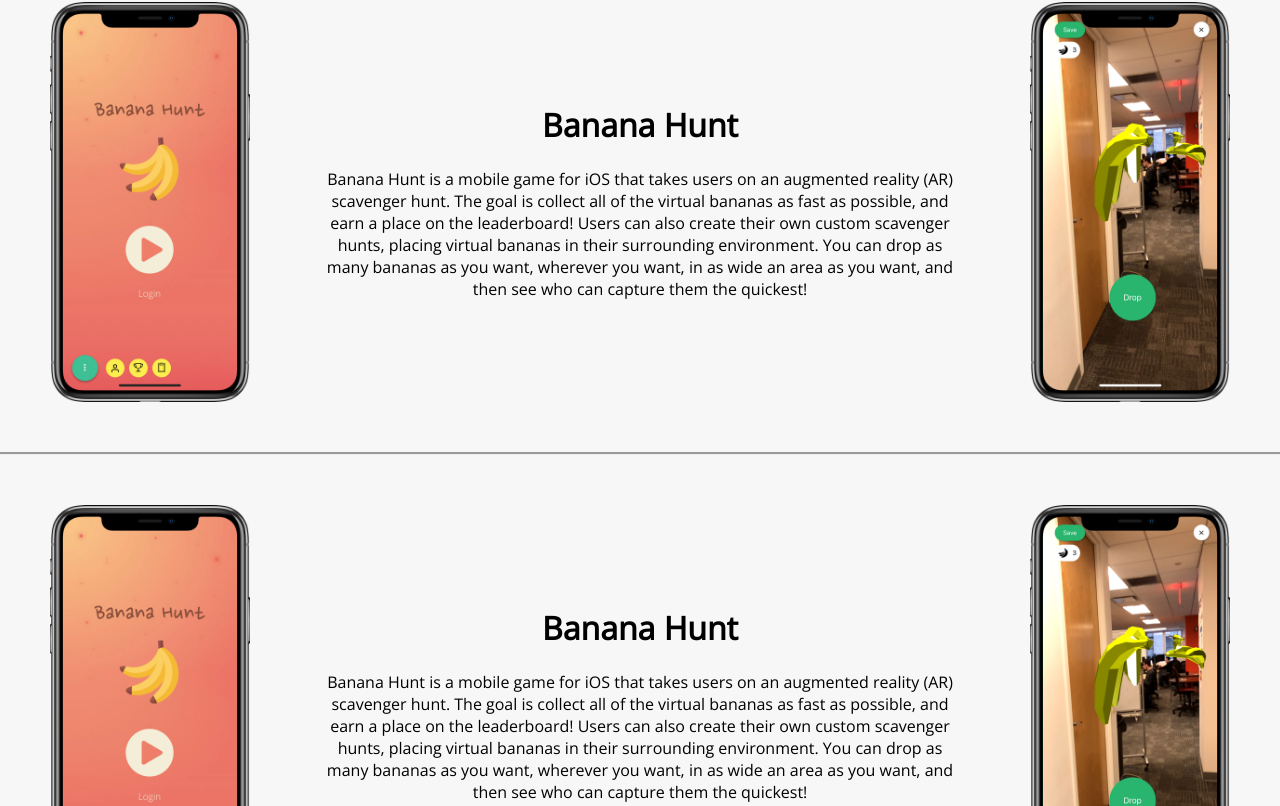
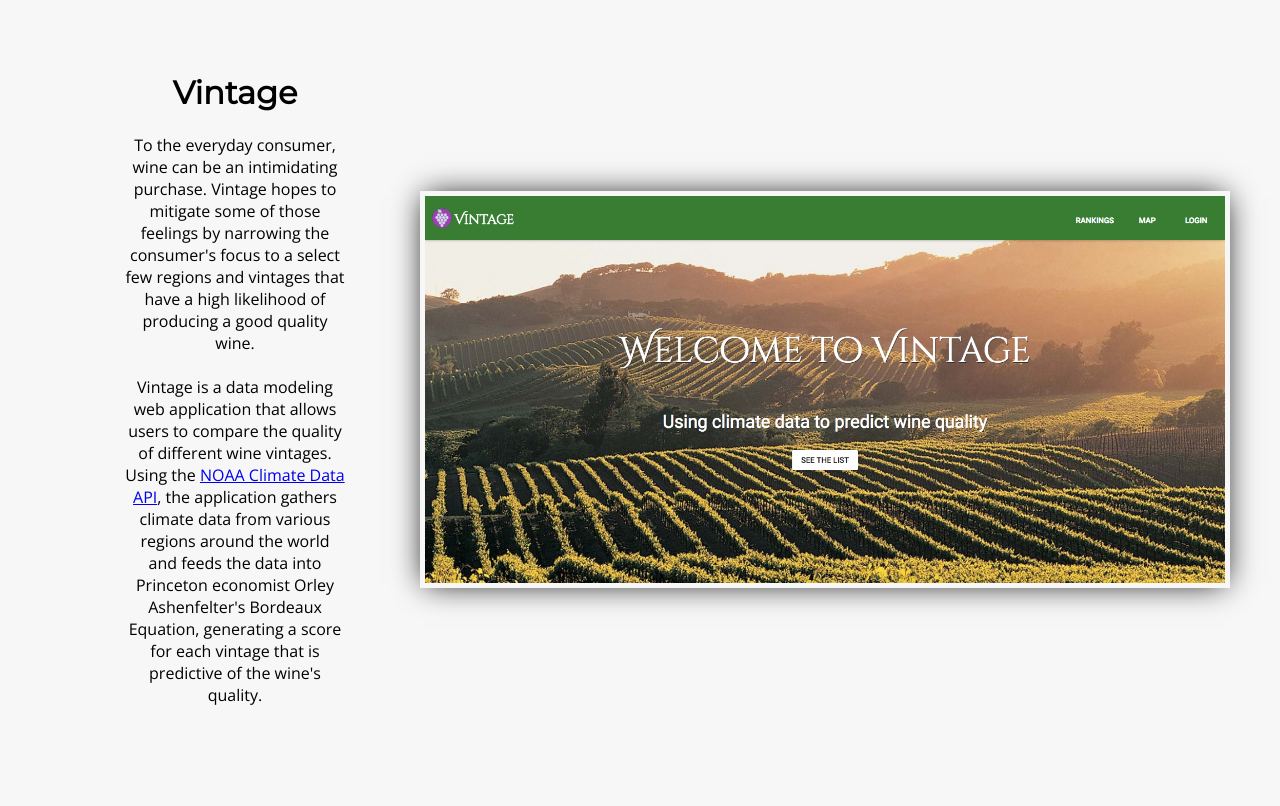
Before and after one commit to dmzobel/dmzobel.github.io, a React (Create React App) app: page /projects in a window 1280 px wide. Shown: the part 694-1500 px from the top of the page. Built offline with nearby package versions, Linux system fonts and the light colour scheme.

Commit message:
completed Projects component

```diff
--- a/src/components/Projects.js
+++ b/src/components/Projects.js
@@ -1,5 +1,5 @@
 import React from 'react';
-import { bhDemo1, bhDemo2 } from '../images';
+import { bhDemo1, bhDemo2, vintage, wizBang } from '../images';
 
 const Projects = () => (
   <React.Fragment>
@@ -21,38 +21,46 @@ const Projects = () => (
       <img src={bhDemo2} alt="" className="screenshot" />
     </div>
     <div className="project-section">
-      <img src={bhDemo1} alt="" className="screenshot" />
       <div>
-        <h1>Banana Hunt</h1>
+        <h1>Vintage</h1>
         <br />
         <p>
-          Banana Hunt is a mobile game for iOS that takes users on an augmented
-          reality (AR) scavenger hunt. The goal is collect all of the virtual
-          bananas as fast as possible, and earn a place on the leaderboard!
-          Users can also create their own custom scavenger hunts, placing
-          virtual bananas in their surrounding environment. You can drop as many
-          bananas as you want, wherever you want, in as wide an area as you
-          want, and then see who can capture them the quickest!
+          To the everyday consumer, wine can be an intimidating purchase.
+          Vintage hopes to mitigate some of those feelings by narrowing the
+          consumer's focus to a select few regions and vintages that have a high
+          likelihood of producing a good quality wine.
+        </p>
+        <br />
+        <p>
+          Vintage is a data modeling web application that allows users to
+          compare the quality of different wine vintages. Using the{' '}
+          <inline>
+            <a href="https://www.ncdc.noaa.gov/cdo-web/webservices/v2">
+              NOAA Climate Data API
+            </a>
+          </inline>
+          , the application gathers climate data from various regions around the
+          world and feeds the data into Princeton economist Orley Ashenfelter's
+          Bordeaux Equation, generating a score for each vintage that is
+          predictive of the wine's quality.
         </p>
       </div>
-      <img src={bhDemo2} alt="" className="screenshot" />
+      <img src={vintage} alt="" className="screenshot-desktop" />
     </div>
     <div className="project-section">
-      <img src={bhDemo1} alt="" className="screenshot" />
+      <img src={wizBang} alt="" className="screenshot-desktop" />
       <div>
-        <h1>Banana Hunt</h1>
+        <h1>WizBang</h1>
         <br />
         <p>
-          Banana Hunt is a mobile game for iOS that takes users on an augmented
-          reality (AR) scavenger hunt. The goal is collect all of the virtual
-          bananas as fast as possible, and earn a place on the leaderboard!
-          Users can also create their own custom scavenger hunts, placing
-          virtual bananas in their surrounding environment. You can drop as many
-          bananas as you want, wherever you want, in as wide an area as you
-          want, and then see who can capture them the quickest!
+          WizBang is an E-commerce web application offering magical products to
+          wannabe wizards and witches. Users can browse a list of products and
+          artifacts, add the desired items to their cart, and checkout using
+          Stripe. The application also incorporates OAuth functionality,
+          allowing users to save items to a Wish List and view their previous
+          orders.
         </p>
       </div>
-      <img src={bhDemo2} alt="" className="screenshot" />
     </div>
   </React.Fragment>
 );
--- a/src/images/index.js
+++ b/src/images/index.js
@@ -1,3 +1,5 @@
 export { default as Marshall } from './Marshall.jpg';
 export { default as bhDemo1 } from './bh-demo1.png';
 export { default as bhDemo2 } from './bh-demo2.png';
+export { default as vintage } from './vintage.png';
+export { default as wizBang } from './wizBang.png';
--- a/src/style.css
+++ b/src/style.css
@@ -35,6 +35,13 @@
   /* position: absolute;
   margin: -150px 0;
   left: calc(50% - 150px); */
+}
+
+h1,
+h2,
+h3,
+h4 {
+  font-family: 'Montserrat', sans-serif;
 }
 
 .headshot {
@@ -89,7 +96,7 @@
   align-items: center;
   padding: 50px;
   background-color: #f7f7f7;
-  border-bottom: groove;
+  border-bottom: solid;
 }
 .project-section div {
   text-align: center;
@@ -98,6 +105,11 @@
 
 .screenshot {
   max-height: 400px;
+}
+.screenshot-desktop {
+  max-width: 800px;
+  border: 5px solid #f7f7f7;
+  box-shadow: 0 0 30px -5px;
 }
 
 .small-icon {
```
Also changed, not shown: src/images/vintage.png (added), src/images/wizBang.png (added).
